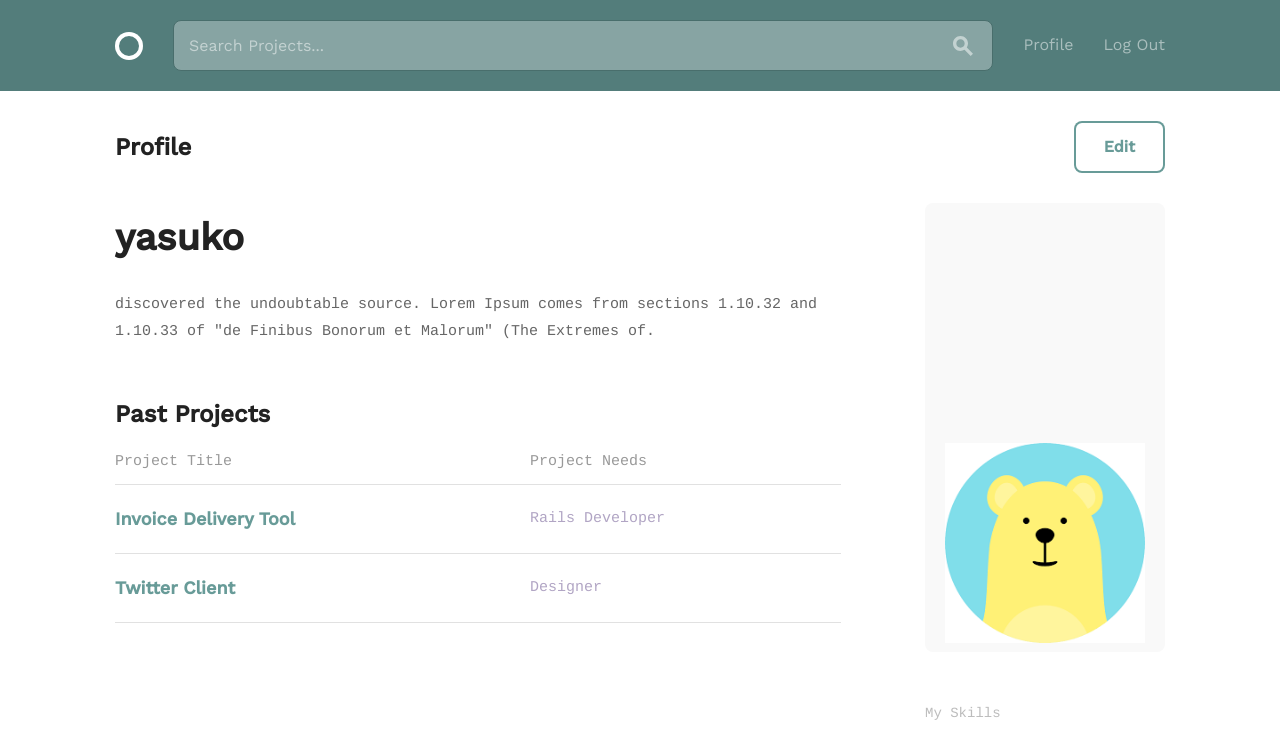
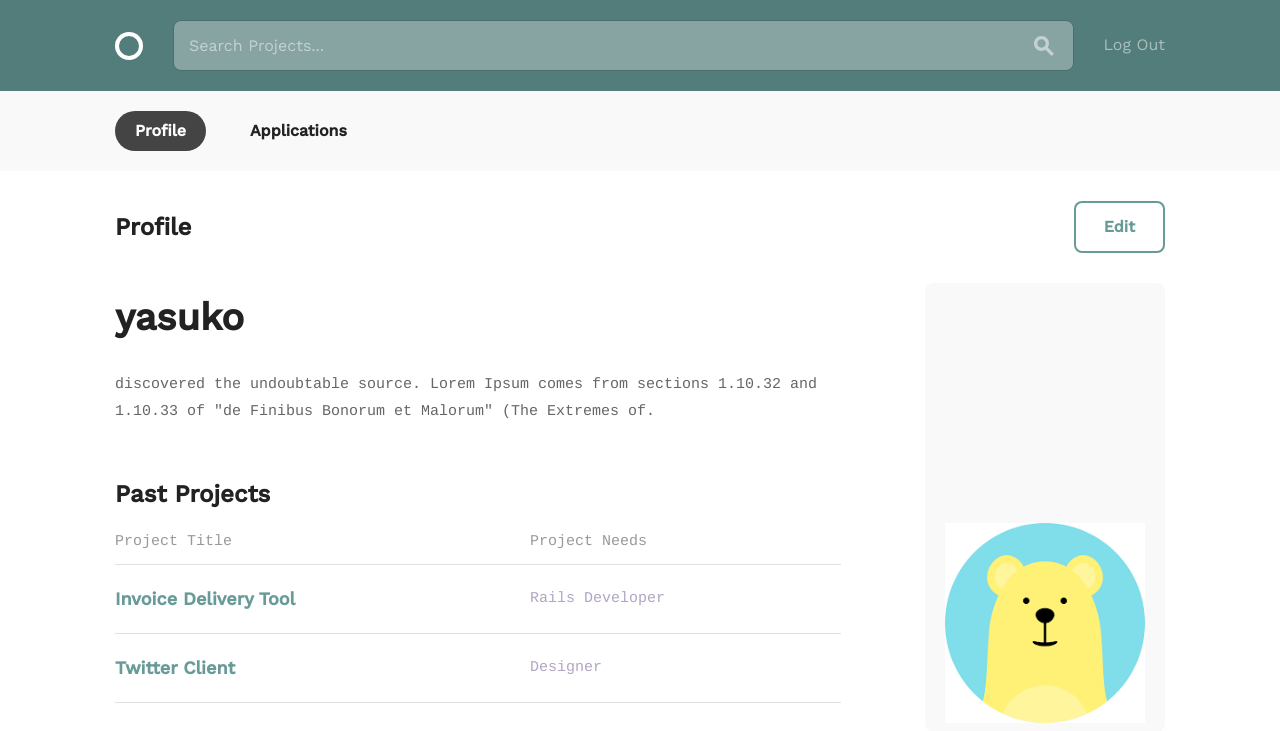
Before and after one commit to ykurata/techdegree-project-12, a Django app: page /accounts/profile/3/ in a window 1280 px wide. Shown: the top 731 px of the page. Run offline with Django 3.2, Linux system fonts and the light colour scheme; a user stored in the database is signed in; data comes from the database, SQL or seed files in the repository.

Commit message:
updated layout.html

```diff
--- a/social_team_builder/social_team_builder/urls.py
+++ b/social_team_builder/social_team_builder/urls.py
@@ -22,7 +22,7 @@ from . import settings, views
 
 urlpatterns = [
     url(r'^admin/', admin.site.urls),
-    url(r'^$', views.home, name="home"),
+    url(r'^$', views.Home.as_view(), name="home"),
     url(r'^accounts/', include('accounts.urls', namespace="accounts")),
     url(r'^accounts/', include('django.contrib.auth.urls')),
     url(r'^projects/', include('projects.urls', namespace="projects")),
--- a/social_team_builder/templates/layout.html
+++ b/social_team_builder/templates/layout.html
@@ -36,7 +36,7 @@
       <div class="bounds">
         <div class="circle--fluid">
           <div class="circle--fluid--cell">
-            <h1 class="hide-text circle--logo"><a class="logo" href="index.html">Circle</a></h1>
+            <h1 class="hide-text circle--logo"><a class="logo" href="{% url 'home' %}">Circle</a></h1>
           </div>
           <div class="circle--fluid--cell circle--fluid--primary">
             <div class="circle--search">
@@ -53,7 +53,6 @@
             <nav>
               <ul class="circle--inline">
                 {% if user.is_authenticated %}
-                  <li><a href="{% url 'accounts:edit' pk=user.id %}">Profile</a></li>
                   <li><a href="{% url 'logout' %}">Log Out</a></li>
                 {% else %}
                   <li><a href="{% url 'accounts:signup' %}">Sign Up</a></li>
@@ -66,6 +65,17 @@
       </div>
     </header>
 
+    <div class="circle--actions--bar">
+        <nav class="bounds">
+            <ul class="circle--pill--list">
+              {% if user.is_authenticated %}
+                <li><a class="selected" href="{% url 'accounts:edit' pk=user.id %}">Profile</a></li>
+                <li><a href="applications.html">Applications</a></li>
+              {% endif %}
+            </ul>
+        </nav>
+    </div>
+
     {% block body_content %}{% endblock %}
 
   </body>
```
Also changed, not shown: social_team_builder/db.sqlite3.
